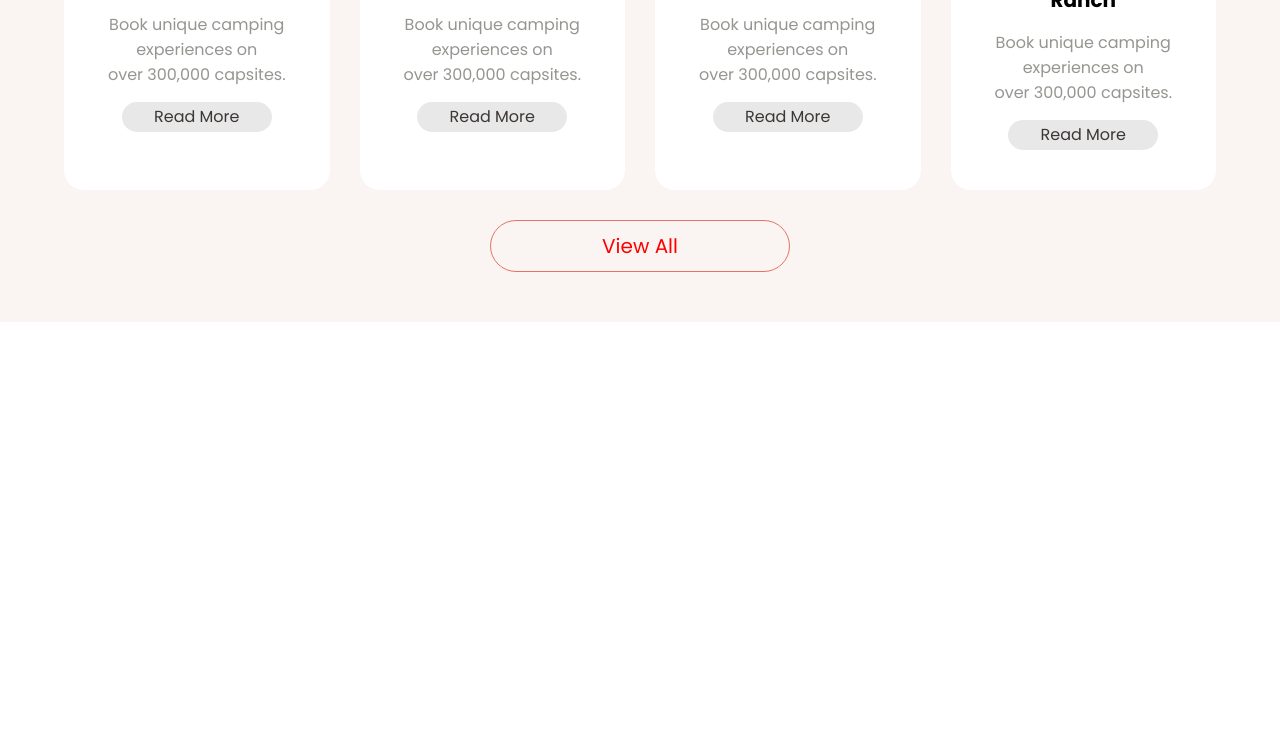
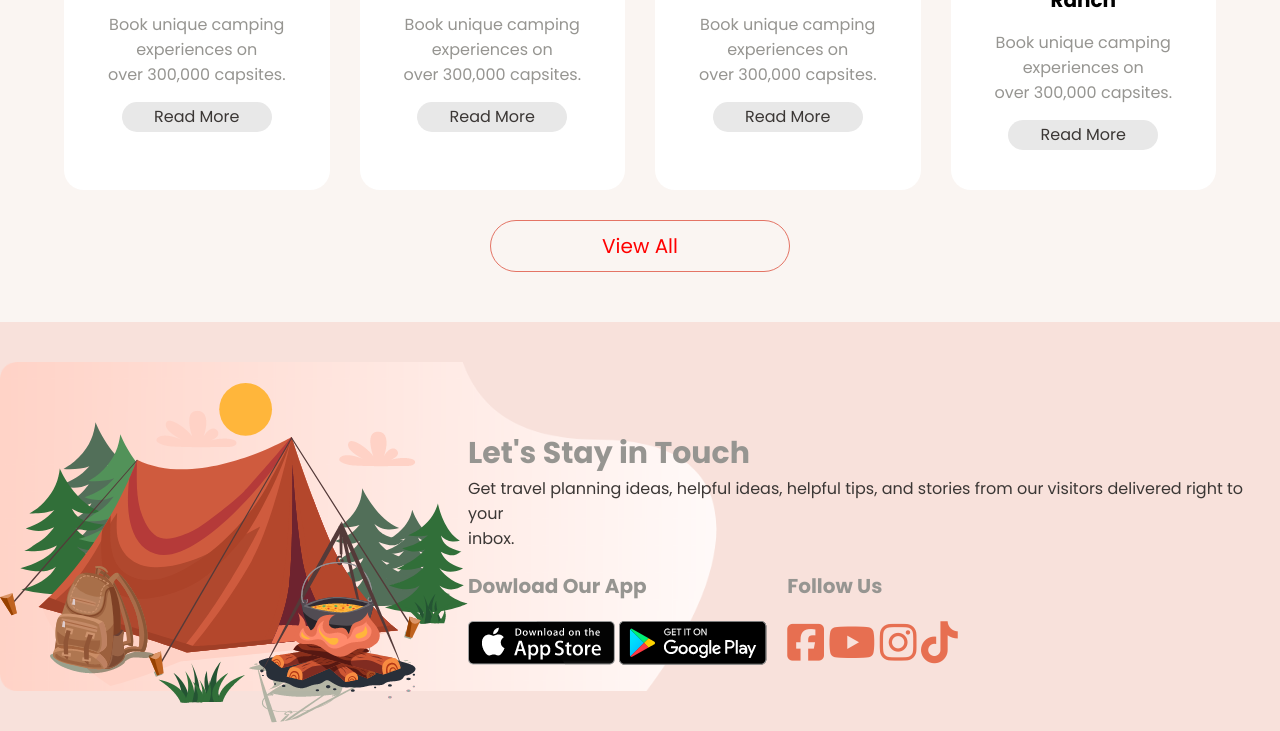
Before and after one commit to KHA0410/Camping, a plain HTML site: page index.html in a window 1280 px wide. Shown: the part 1405-2136 px from the top of the page. Before the commit the page ends 1727 px from the top, so only its background shows below. Drawn offline with Linux system fonts and the light colour scheme.

Commit message:
section contact

```diff
--- a/css/index.css
+++ b/css/index.css
@@ -136,6 +136,57 @@ header{
     padding: 10px;
 }
 
+.activities__view-btn button:hover{
+    background-color: #e47465;
+    color: white;
+    transition: 0.3s;
+    font-weight: 500;
+}
+
+/* CONTACT */
+.contact{
+    padding-top: 50px;
+    background-color: #f8e1db;
+    background-image: url("../img/mask.png");
+    background-position: -60%;
+    background-repeat: no-repeat;
+    background-size: contain;
+    display: flex;
+    align-items: center;
+}
+
+
+.contact__left, .contact__right{
+margin: 0 auto;
+}
+
+.contact__right h2{
+    color: #969591;
+    font-size: 30px;
+}
+
+.contact__right p{
+    color: #3b3735;
+
+}
+
+.contact__social{
+    display: flex;
+    justify-content: left;
+    gap: 20px;
+}
+
+.social__dowload h3, .social__follow h3{
+    padding: 20px 0;
+    font-size: 20px;
+    color: #969591;
+}
+
+.follow__icon i{
+    color: #e76f51;
+    font-size: 42px;
+}
+
 @media (max-width: 759px) {
     .activities__content{
         grid-template-columns: repeat(1, 1fr);
--- a/index.html
+++ b/index.html
@@ -101,5 +101,30 @@
             <button>View All</button>
         </div>
     </section>
+    <section class="contact">
+        <div class="contact__left ">
+            <img src="./img/homeicon.png" alt="">
+        </div>
+        <div class="contact__right">
+            <h2>Let's Stay in Touch</h2>
+            <p>Get travel planning ideas, helpful ideas, helpful tips, and stories from our visitors delivered right to your <br> inbox.</p>
+            <div class="contact__social">
+                <div class="social__dowload">
+                    <h3>Dowload Our App</h3>
+                    <img src="./img/download-on-the-app-store-apple-1.png" alt="">
+                    <img src="./img/google-play-badge-1.png" alt="">
+                </div>
+                <div class="social__follow">
+                    <h3>Follow Us</h3>
+                    <div class="follow__icon">
+                        <a href=""><i class="fa-brands fa-square-facebook"></i></a>
+                        <a href=""><i class="fa-brands fa-youtube"></i></a>
+                        <a href=""><i class="fa-brands fa-instagram"></i></a>
+                        <a href=""><i class="fa-brands fa-tiktok"></i></a>
+                    </div>
+                </div>
+            </div>
+        </div>
+    </section>
 </body>
 </html>
```
